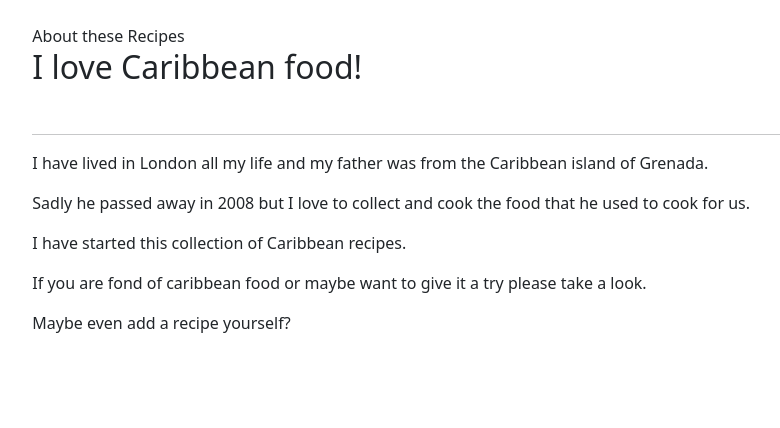
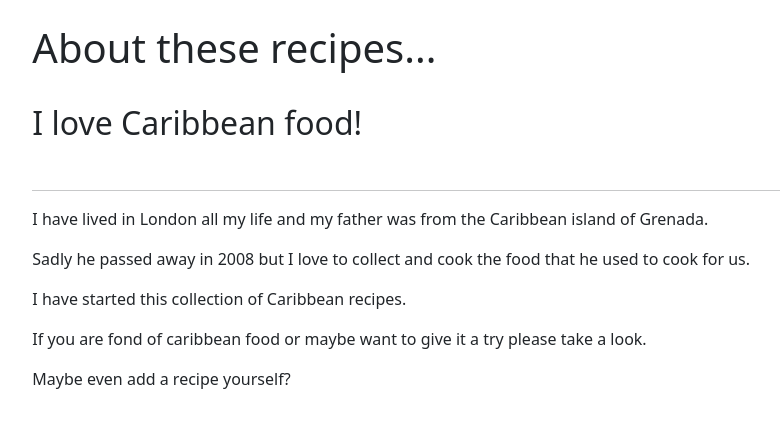
Before and after one commit to debbiect246/caribbean-recipes, a Django app: template recipes/templates/recipes/about.html in a window 1280 px wide. Shown: the part 56-484 px from the top of the page, without its empty margins (205-985 px from the left). Run offline with Django 4.2, Linux system fonts and the light colour scheme; the template is opened without the code that fills it, so the values that code supplies are empty.

Commit message:
added container to about page

```diff
--- a/recipes/templates/recipes/about.html
+++ b/recipes/templates/recipes/about.html
@@ -1,8 +1,9 @@
 {% extends "recipes/base.html" %}
 <!-- -->
 {% block content %}
-<div class="container"
-<h1>About these Recipes</h1>
+<div class="container">
+    <h1>About these recipes...</h1>
+    <br>
     <h2>I love Caribbean food!</h2>
     <br>
     <hr>
```
